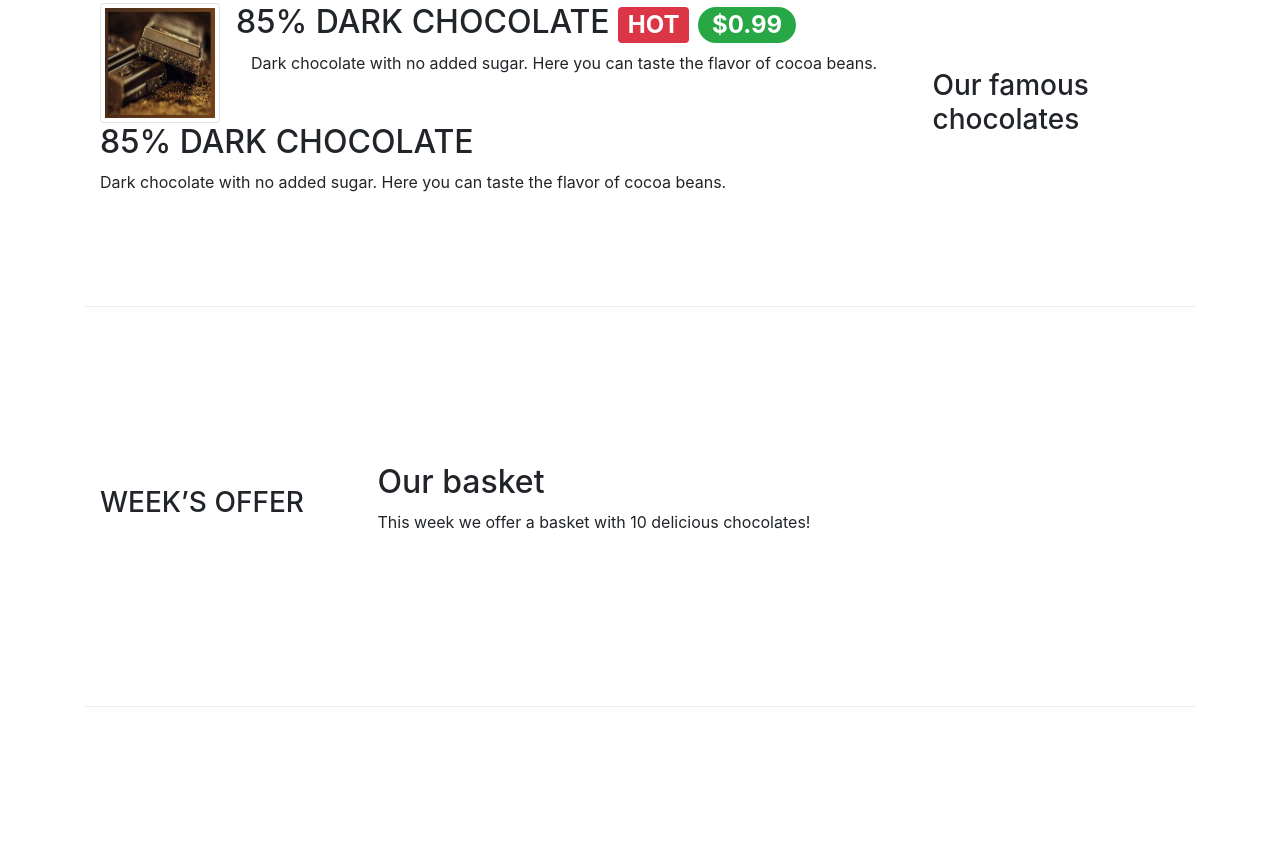
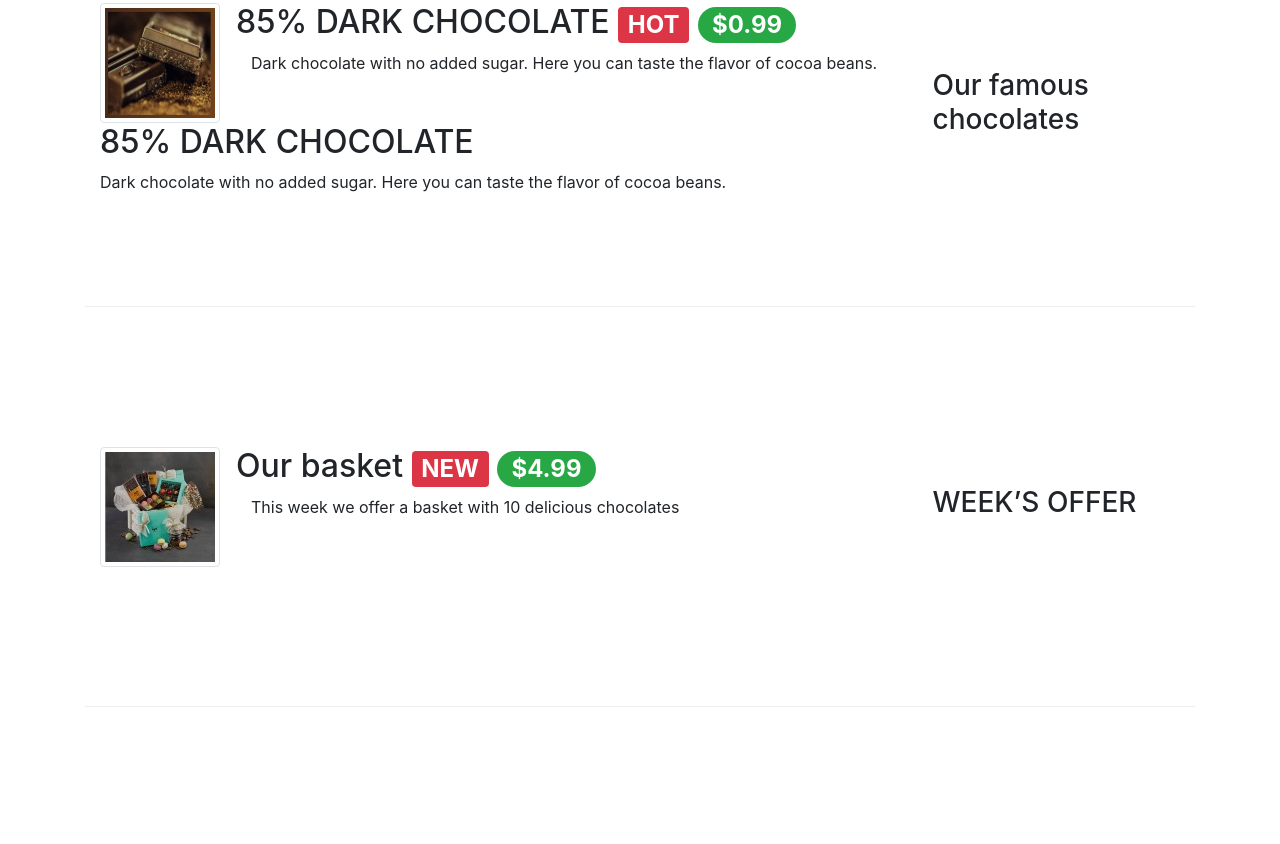
Before and after one commit to nikos-antoniou/LeChocolat, a website: page index.html in a window 1280 px wide. Shown: the part 406-1250 px from the top of the page. Drawn offline with nearby package versions, Linux system fonts and the light colour scheme.

Commit message:
Bootstrap assignment 2

```diff
--- a/index.html
+++ b/index.html
@@ -77,13 +77,22 @@
         </div>
 
 
-        <div class="row row-content align-items-center">
+        <div class="row row-content flex-row-reverse align-items-center">
             <div class="col-sm-4 col-md-3">
                 <h3>WEEK’S OFFER</h3>
             </div>
             <div class="col-sm col-md">
-                <h2>Our basket</h2>
-                <p class="d-none d-sm-block">This week we offer a basket with 10 delicious chocolates! </p>
+                <div class="media">
+                    <img class="d-flex mr-3 img-thumbnail align-self-center" src="images/promotion.jpg"
+                        alt="85% DARK CHOCOLATE">
+                    <div class="media-body">
+                        <h2 class="mt-0">Our basket
+                            <span class="badge badge-danger">NEW</span>
+                            <span class="badge badge-pill badge-success">$4.99</span>
+                        </h2>
+                        <p class="col d-none d-md-block">This week we offer a basket with 10 delicious chocolates</p>
+                    </div>
+                </div>
             </div>
         </div>
 
```
